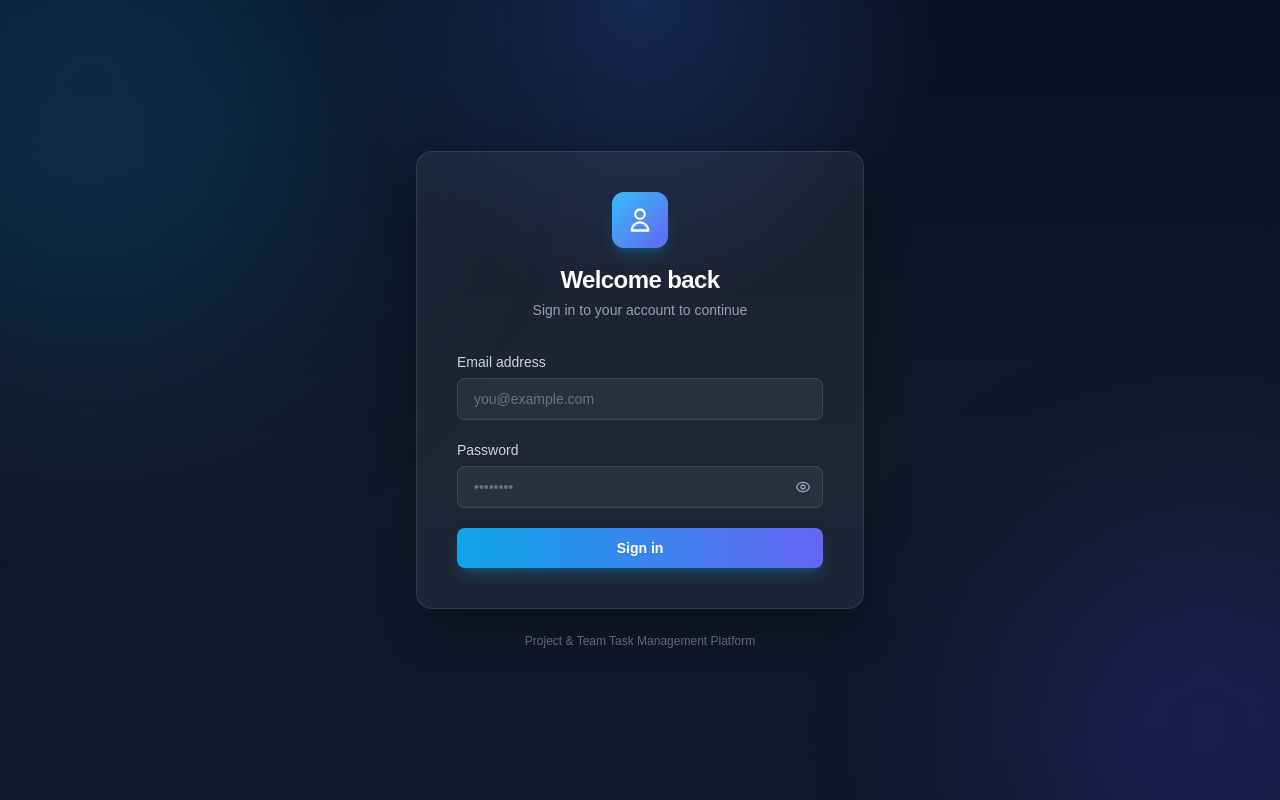
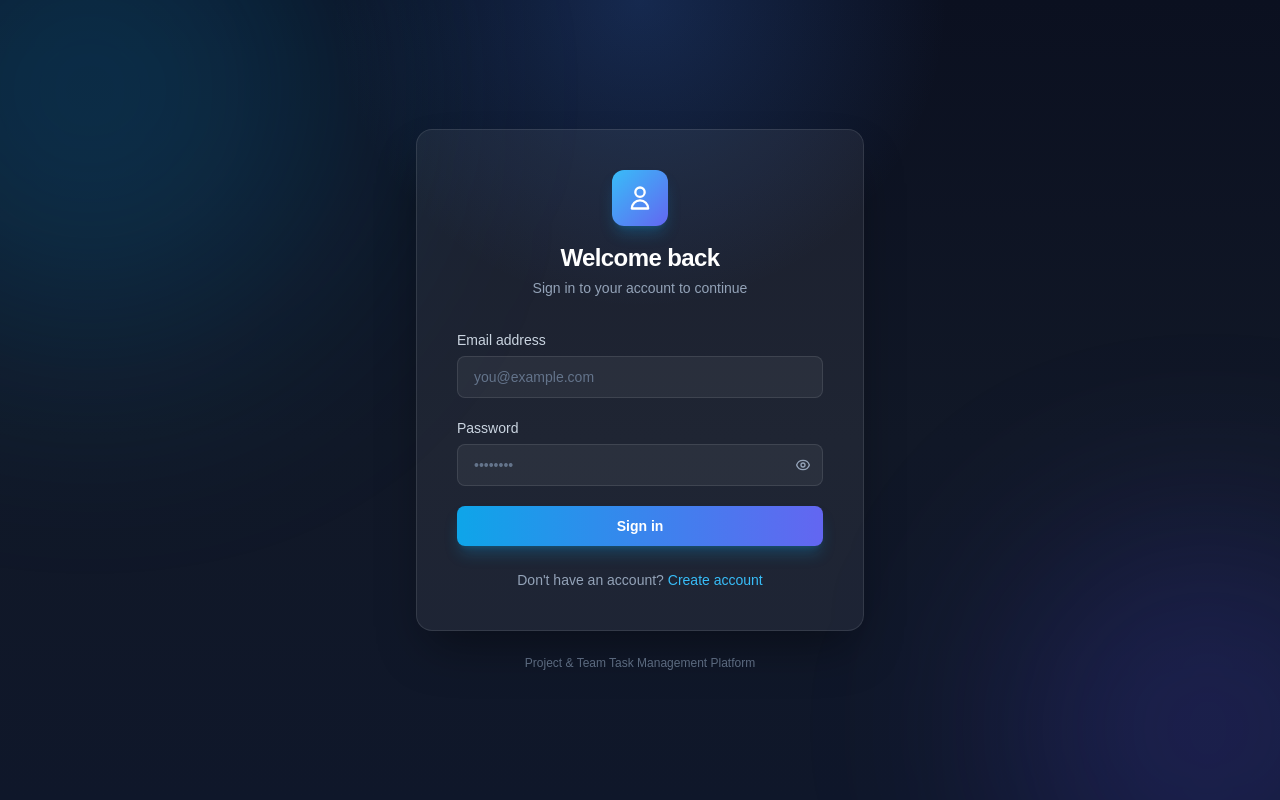
Before and after one commit to ASILA-RANASINGHE/Project-and-Team-Task-Management-Platform-, a Next.js app in the folder frontend/: page /login in a window 1280 px wide. Built offline with nearby package versions, Linux system fonts and the light colour scheme; no server answers.

Commit message:
feat(auth): add cross-navigation links between login and register pages

```diff
--- a/frontend/app/login/page.tsx
+++ b/frontend/app/login/page.tsx
@@ -218,6 +218,17 @@ export default function LoginPage() {
               )}
             </button>
           </form>
+
+          {/* Register link */}
+          <p className="mt-6 text-center text-sm text-slate-400">
+            Don&apos;t have an account?{' '}
+            <a
+              href="/register"
+              className="font-medium text-sky-400 transition-colors hover:text-sky-300"
+            >
+              Create account
+            </a>
+          </p>
         </div>
 
         {/* Footer */}
```
